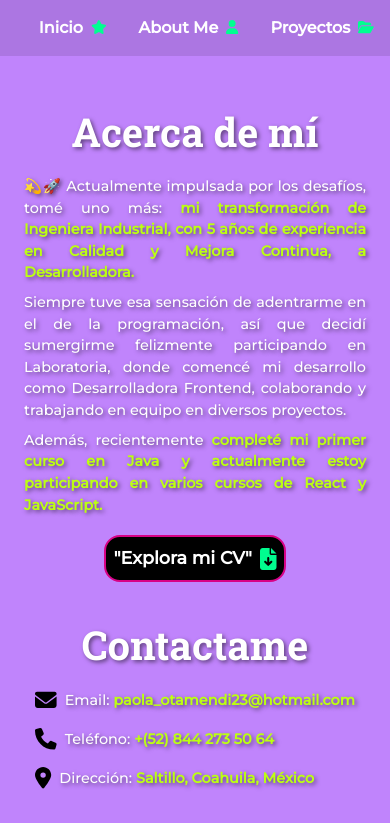
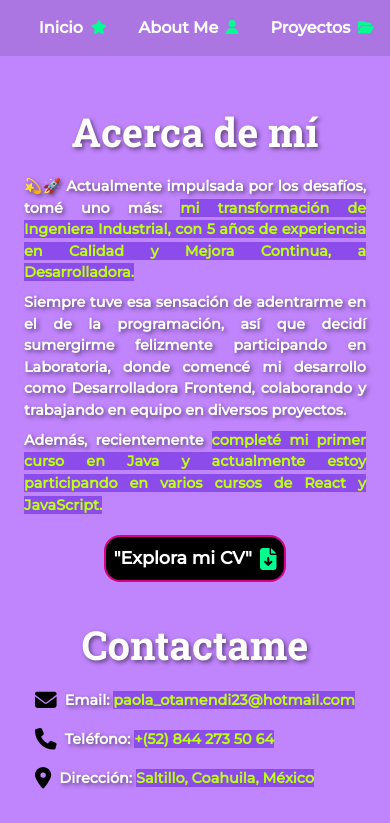
Before and after one commit to PaolaOtamendi/Portafolio, a React (Vite) app: page /Me in a window 390 px wide. Shown: the top 823 px of the page. Built offline with nearby package versions, Linux system fonts and the light colour scheme.

Commit message:
fix pruebas con paletas de colores y vistas responsive

```diff
--- a/src/components/home.css
+++ b/src/components/home.css
@@ -31,7 +31,7 @@
     flex-direction: column;
     margin: 1rem;
     text-align: justify;
-    font-weight: 500;
+    font-weight: 800;
     color: #ffffff;
     padding-right: 1rem;
     border-radius: 0.5rem;
--- a/src/pages/aboutme.css
+++ b/src/pages/aboutme.css
@@ -33,7 +33,7 @@
 .text {
     color: #ffffff;
     font-size: 1.05rem;
-    font-weight: 500;
+    font-weight: 800;
     font-family: 'Montserrat', sans-serif;
     text-align: justify;
     word-wrap: break-word;
@@ -44,7 +44,8 @@
     font-size: 1.05rem;
     font-weight: 800;
     color: #bcff12;
-    /*text-shadow: 2px 2px 4px rgba(0, 0, 0, 0.297);*/
+    background-color: #8C4CEB;
+    text-shadow: none;
 }
 
 .contain-part2 {
```
